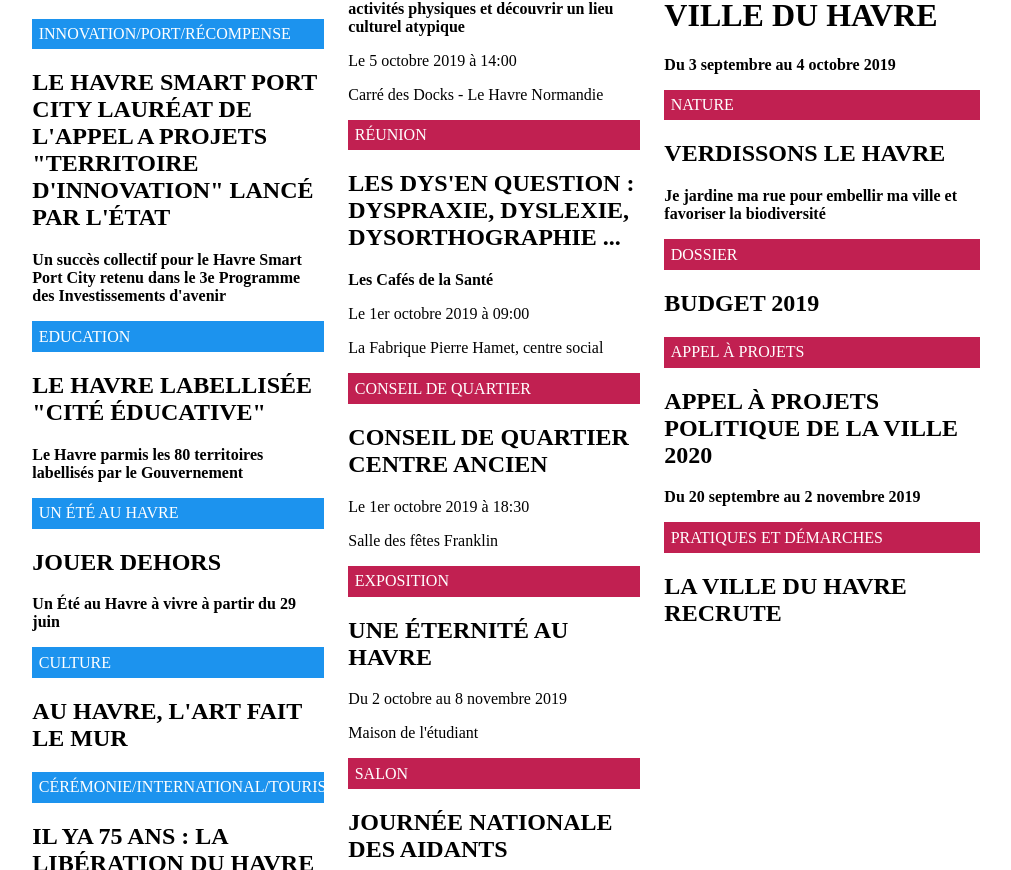
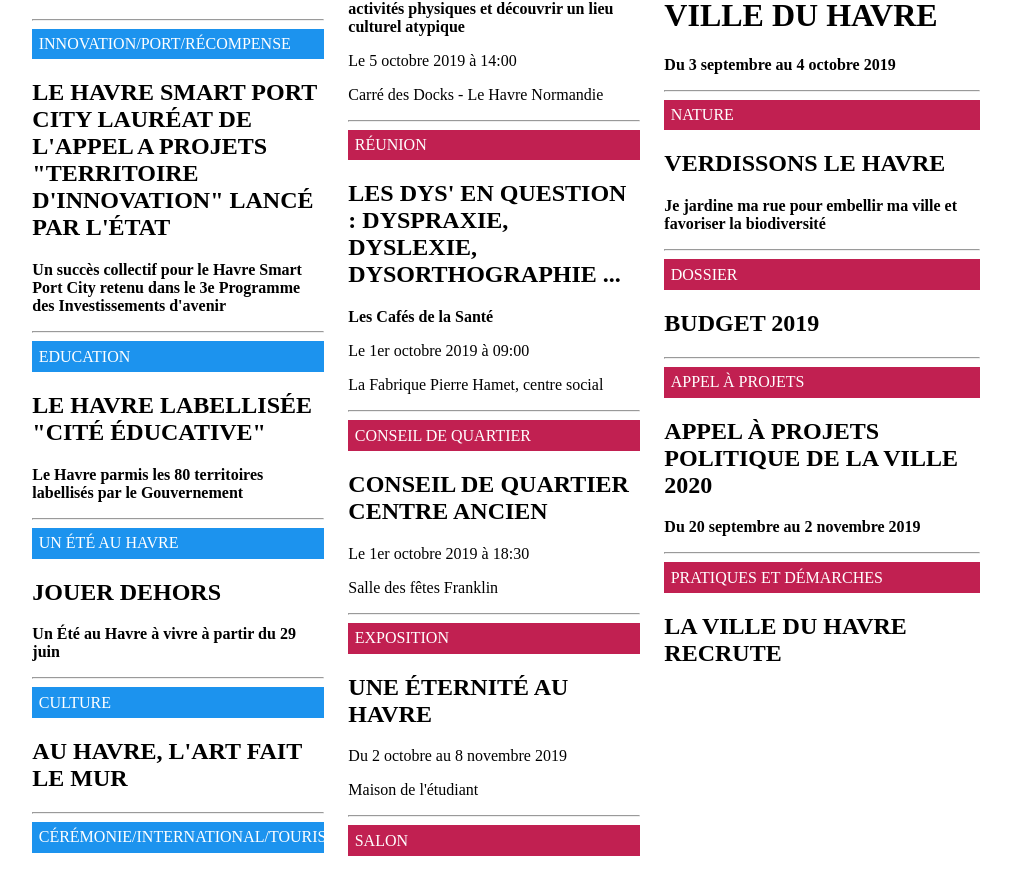
Before and after one commit to laurie80/OrelyNews, a plain HTML site: page index.html in a window 1280 px wide. Shown: the part 390-1260 px from the top of the page, without its empty margins (81-1092 px from the left). Drawn offline with Linux system fonts and the light colour scheme.

Commit message:
Modification index.html

```diff
--- a/index.html
+++ b/index.html
@@ -20,30 +20,40 @@
             <div class="picture-one">
                 <img src="assets/img/img01.jpg" alt="Photo hommage Jacque Chirac">
                 <div class="blue-boxes">CÉRÉMONIE</div>
-                <h1 class="border">UNE MINUTE DE SILENCE EN HOMMAGE AU PRÉSIDENT DE LA RÉPUBLIQUE JACQUES CHIRAC</h1>
+                <h1>UNE MINUTE DE SILENCE EN HOMMAGE AU PRÉSIDENT DE LA RÉPUBLIQUE JACQUES CHIRAC</h1>
+                <hr>
+                </hr>
             </div>
 
             <div class="first-section-today">
                 <div class="blue-boxes">INNOVATION/PORT/RÉCOMPENSE</div>
                 <h2>LE HAVRE SMART PORT CITY LAURÉAT DE L'APPEL A PROJETS "TERRITOIRE D'INNOVATION" LANCÉ PAR L'ÉTAT
                 </h2>
-                <p class="bold">Un succès collectif pour le Havre Smart Port City retenu dans le 3e Programme des Investissements
+                <p class="bold">Un succès collectif pour le Havre Smart Port City retenu dans le 3e Programme des
+                    Investissements
                     d'avenir</p>
+                <hr>
+                </hr>
             </div>
-
             <div class="second-section-today">
                 <div class="blue-boxes">EDUCATION</div>
                 <h2>LE HAVRE LABELLISÉE "CITÉ ÉDUCATIVE"</h2>
                 <p class="bold">Le Havre parmis les 80 territoires labellisés par le Gouvernement</p>
+                <hr>
+                </hr>
             </div>
             <div class="thirst-section-today">
                 <div class="blue-boxes">UN ÉTÉ AU HAVRE</div>
                 <h2>JOUER DEHORS</h2>
                 <p class="bold">Un Été au Havre à vivre à partir du 29 juin</p>
+                <hr>
+                </hr>
             </div>
             <div class="fourth-section-today">
                 <div class="blue-boxes">CULTURE</div>
                 <h2>AU HAVRE, L'ART FAIT LE MUR</h2>
+                <hr>
+                </hr>
             </div>
             <div class="fifth-section-today">
                 <div class="blue-boxes">CÉRÉMONIE/INTERNATIONAL/TOURISME</div>
@@ -57,28 +67,37 @@
                 <img src="assets/img/img02.jpg" alt="Photo 'Le Havre en forme'">
                 <div class="pink-boxes">SPORT</div>
                 <h1>LE HAVRE EN FORME AU CARRÉ DES DOCKS</h1>
-                <p class="bold" >Un aprés-midi pour s'adonner à des activités physiques et découvrir un lieu culturel atypique</p>
+                <p class="bold">Un aprés-midi pour s'adonner à des activités physiques et découvrir un lieu culturel
+                    atypique</p>
                 <p>Le 5 octobre 2019 à 14:00</p>
                 <p>Carré des Docks - Le Havre Normandie</p>
+                <hr>
+                </hr>
             </div>
             <div class="first-section-important">
                 <div class="pink-boxes">RÉUNION</div>
-                <h2>LES DYS'EN QUESTION : DYSPRAXIE, DYSLEXIE, DYSORTHOGRAPHIE ...</h2>
-                <p class="bold" >Les Cafés de la Santé</p>
+                <h2>LES DYS' EN QUESTION : DYSPRAXIE, DYSLEXIE, DYSORTHOGRAPHIE ...</h2>
+                <p class="bold">Les Cafés de la Santé</p>
                 <p>Le 1er octobre 2019 à 09:00</p>
                 <p>La Fabrique Pierre Hamet, centre social</p>
+                <hr>
+                </hr>
             </div>
             <div class="second-section-important">
                 <div class="pink-boxes">CONSEIL DE QUARTIER</div>
                 <h2>CONSEIL DE QUARTIER CENTRE ANCIEN</h2>
                 <p>Le 1er octobre 2019 à 18:30</p>
                 <p>Salle des fêtes Franklin</p>
+                <hr>
+                </hr>
             </div>
             <div class="thirst-section-important">
                 <div class="pink-boxes">EXPOSITION</div>
                 <h2>UNE ÉTERNITÉ AU HAVRE</h2>
                 <p>Du 2 octobre au 8 novembre 2019</p>
                 <p>Maison de l'étudiant</p>
+                <hr>
+                </hr>
             </div>
             <div class="fourth-section-important">
                 <div class="pink-boxes">SALON</div>
@@ -94,21 +113,29 @@
                 <img src="assets/img/img03.jpg" alt="Panneau Ville du Havre">
                 <div class="pink-boxes">ENQUÊTE</div>
                 <h1>OUVERTURE DE L'ENQUÊTE PUBLIQUE - RÉGLEMENT LOCAL DE PUBLICITÉ DE LA VILLE DU HAVRE</h1>
-                <p class="bold" >Du 3 septembre au 4 octobre 2019</p>
+                <p class="bold">Du 3 septembre au 4 octobre 2019</p>
+                <hr>
+                </hr>
             </div>
             <div class="first-section-hight-consult">
                 <div class="pink-boxes">NATURE</div>
                 <h2>VERDISSONS LE HAVRE</h2>
-                <p class="bold" >Je jardine ma rue pour embellir ma ville et favoriser la biodiversité</p>
+                <p class="bold">Je jardine ma rue pour embellir ma ville et favoriser la biodiversité</p>
+                <hr>
+                </hr>
             </div>
             <div class="second-section-hight-consult">
                 <div class="pink-boxes">DOSSIER</div>
                 <h2>BUDGET 2019</h2>
+                <hr>
+                </hr>
             </div>
             <div class="third-section-hight-consult">
                 <div class="pink-boxes">APPEL À PROJETS</div>
                 <h2>APPEL À PROJETS POLITIQUE DE LA VILLE 2020</h2>
-                <p class="bold" >Du 20 septembre au 2 novembre 2019</p>
+                <p class="bold">Du 20 septembre au 2 novembre 2019</p>
+                <hr>
+                </hr>
             </div>
             <div class="forth-section-hight-consult">
                 <div class="pink-boxes">PRATIQUES ET DÉMARCHES</div>
```
